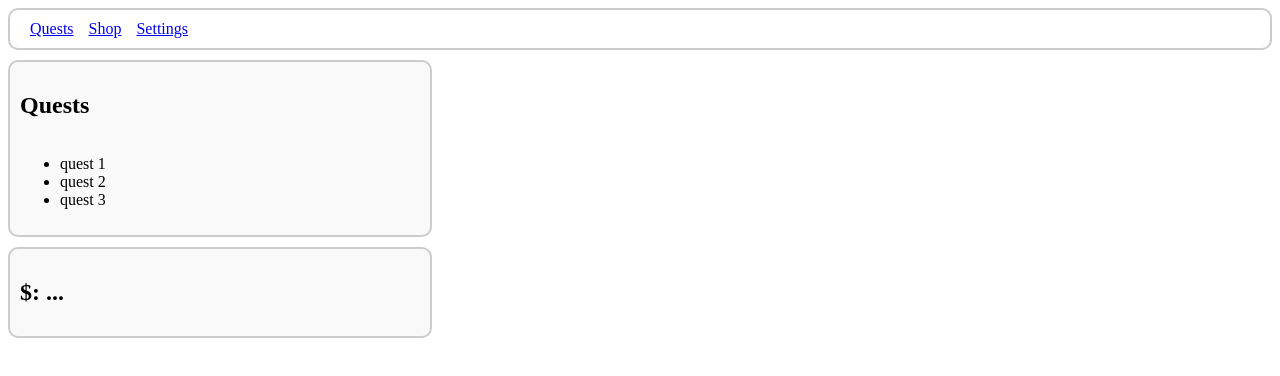
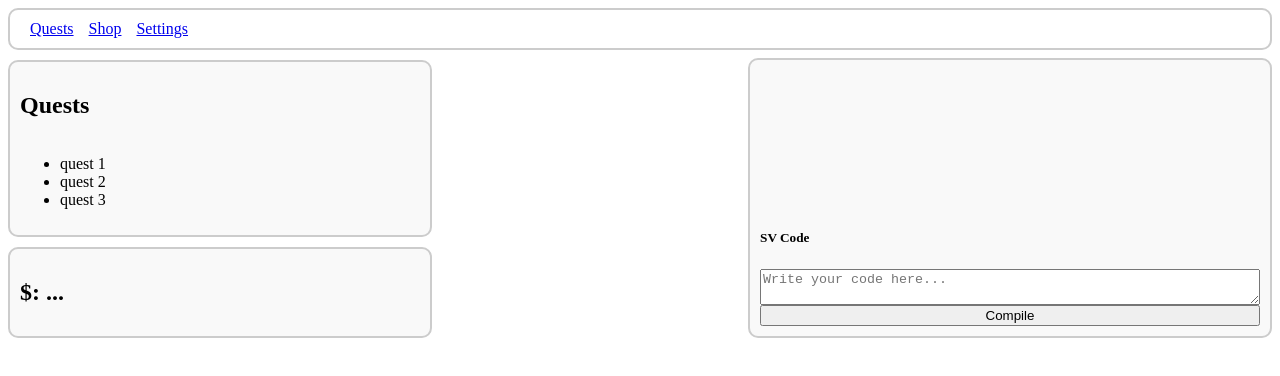
Before and after one commit to 4aechek44/HackDev, a React (Vite) app in the folder my-react-app/: page / in a window 1280 px wide. Shown: the top 376 px of the page. Built offline with nearby package versions, Linux system fonts and the light colour scheme.

Commit message:
add code editor

```diff
--- a/my-react-app/src/App.jsx
+++ b/my-react-app/src/App.jsx
@@ -1,6 +1,7 @@
 import Navbar from "./components/navbar";
 import Quests from "./components/quests";
 import Money from "./components/money";
+import CodeEditor from "./components/code_editor";
 import './App.css';
 
 function App() {
@@ -9,6 +10,7 @@ function App() {
       <Navbar />
       <Quests />
       <Money />
+      <CodeEditor />
     </div>
   );
 }
--- /dev/null
+++ b/my-react-app/src/components/code_editor.css
@@ -0,0 +1,14 @@
+.code-editor-container{
+    display: flex;
+    justify-content: flex-end;
+    margin-left: auto;
+    flex-direction: column;
+    padding: 10px;
+    border: 2px solid #ccc;
+    border-radius: 10px;
+    background-color: #f9f9f9;
+    max-width: 500px;
+    width: 100%;
+    height: 32vh;
+    margin-top: -280px;
+}
--- /dev/null
+++ b/my-react-app/src/components/code_editor.jsx
@@ -0,0 +1,13 @@
+import './code_editor.css';
+
+function CodeEditor() {
+  return (
+    <div className="code-editor-container">
+      <h5>SV Code</h5>
+      <textarea placeholder="Write your code here..." className="code-input"></textarea>
+      <button className="compile-button">Compile</button>
+    </div>
+  );
+}
+
+export default CodeEditor;
```
